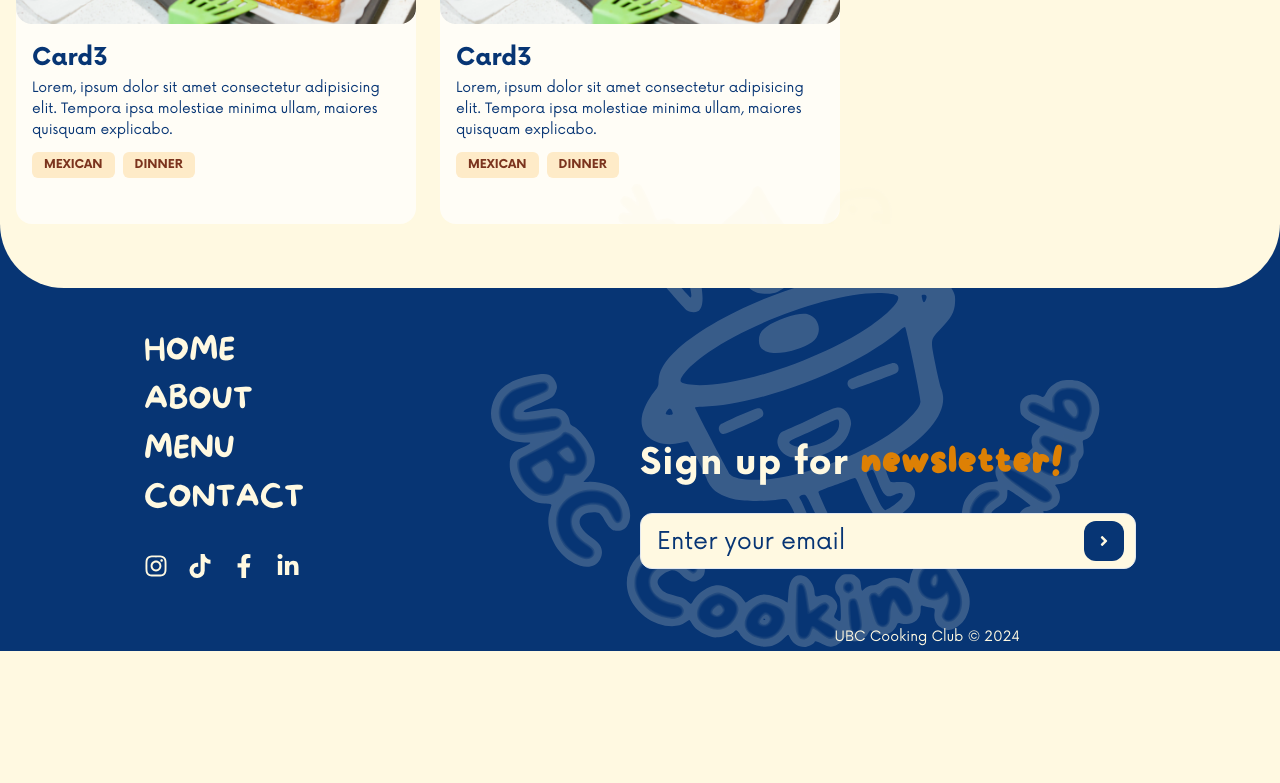
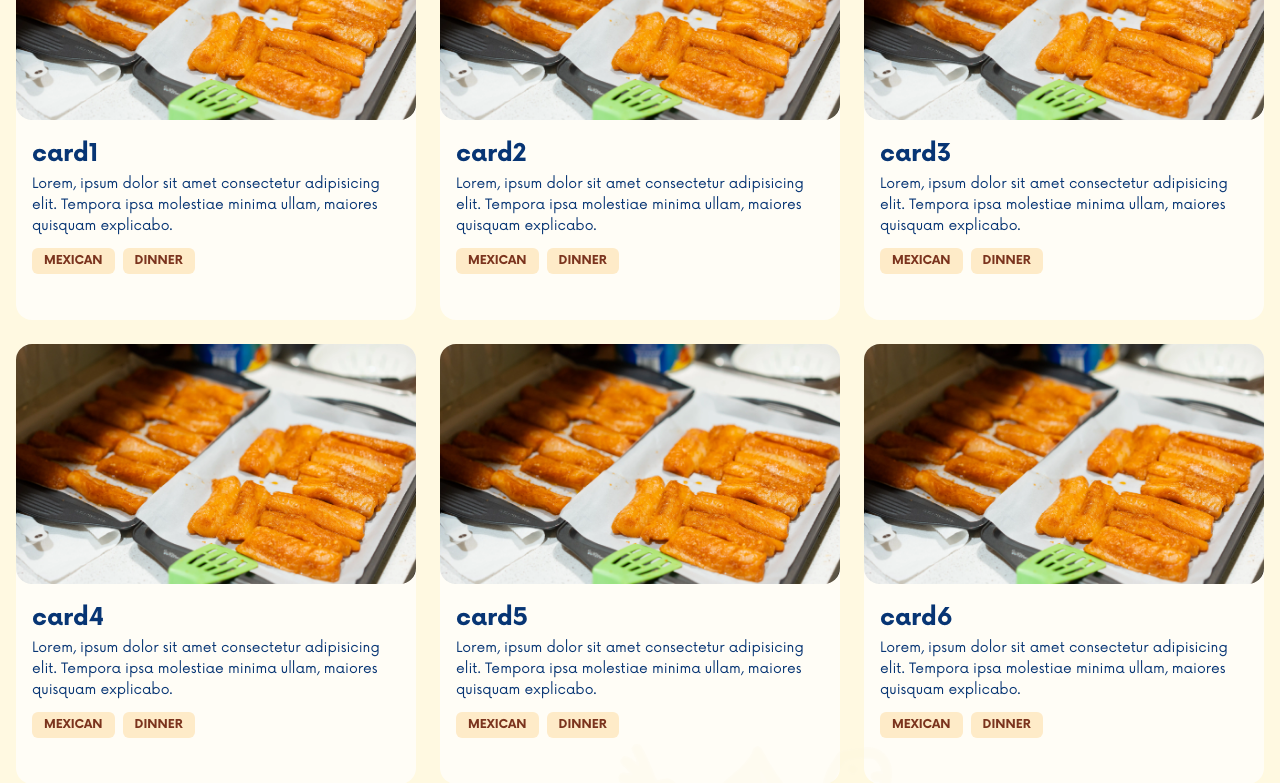
Before and after one commit to ubc-cooking/cooking-club-ubc, a Next.js app: page /menu in a window 1280 px wide. Shown: the part 920-1703 px from the top of the page. Before the commit the page ends 1571 px from the top, so only its background shows below. Built offline with nearby package versions, Linux system fonts and the light colour scheme.

Commit message:
feat: add slug

```diff
--- a/src/app/menu/page.tsx
+++ b/src/app/menu/page.tsx
@@ -1,73 +1,11 @@
-import Image from "@/components/Image";
-import {
-  Box,
-  Container,
-  Heading,
-  LinkBox,
-  LinkOverlay,
-  SimpleGrid,
-  Tag,
-  Text,
-} from "@chakra-ui/react";
-
-const cards: string[] = ["Card1", "Card2", "Card3", "Card3", "Card3"];
-
-const tags: string[] = ["mexican", "dinner"];
+import Recipes from "@/components/menu/Recipes";
+import { Box, Container } from "@chakra-ui/react";
 
 export default function MenuPage() {
   return (
     <Container maxW={"7xl"}>
-      <Box height={"30vh"} />
-      <SimpleGrid gap={6} columns={{ base: 1, md: 2, lg: 3 }}>
-        {cards.map((card, idx) => {
-          return (
-            <LinkBox
-              key={idx}
-              background={"rgba(256,256,256,70%)"}
-              h={{ base: "fit-content", md: 440 }}
-              borderRadius={"2xl"}
-            >
-              <LinkOverlay href="#" target="_blank" />
-              <Image
-                src={"/home/workshop.webp"}
-                alt="burger"
-                width={400}
-                height={200}
-                borderRadius={"2xl"}
-                w={"100%"}
-                h={{ base: 210, sm: 220, md: 240 }}
-                objectFit={"cover"}
-              />
-              <Container p={4}>
-                <Heading fontSize={"2xl"} fontFamily={"body"} py={1}>
-                  {card}
-                </Heading>
-                <Text fontSize={"sm"}>
-                  Lorem, ipsum dolor sit amet consectetur adipisicing elit.
-                  Tempora ipsa molestiae minima ullam, maiores quisquam
-                  explicabo.
-                </Text>
-                {tags.map((tag, idx) => {
-                  return (
-                    <Tag
-                      key={idx}
-                      size={"sm"}
-                      variant="subtle"
-                      colorScheme="orange"
-                      px={3}
-                      py={1.5}
-                      mr={2}
-                      mt={3}
-                    >
-                      {tag.toUpperCase()}
-                    </Tag>
-                  );
-                })}
-              </Container>
-            </LinkBox>
-          );
-        })}
-      </SimpleGrid>
+      <Box height={"100vh"} />
+      <Recipes />
     </Container>
   );
 }
--- /dev/null
+++ b/src/components/menu/Recipes.tsx
@@ -0,0 +1,68 @@
+import Image from "@/components/Image";
+import {
+  Container,
+  Heading,
+  LinkBox,
+  LinkOverlay,
+  SimpleGrid,
+  Tag,
+  Text,
+} from "@chakra-ui/react";
+
+const cards: string[] = ["card1", "card2", "card3", "card4", "card5", "card6"];
+
+const tags: string[] = ["mexican", "dinner"];
+
+export default function Recipes() {
+  return (
+    <SimpleGrid gap={6} columns={{ base: 1, md: 2, lg: 3 }}>
+      {cards.map((card, idx) => {
+        return (
+          <LinkBox
+            key={idx}
+            background={"rgba(256,256,256,70%)"}
+            h={{ base: "fit-content", md: 440 }}
+            borderRadius={"2xl"}
+          >
+            <LinkOverlay href={`/menu/${card}`} />
+            <Image
+              src={"/home/workshop.webp"}
+              alt="burger"
+              width={400}
+              height={200}
+              borderRadius={"2xl"}
+              w={"100%"}
+              h={{ base: 210, sm: 220, md: 240 }}
+              objectFit={"cover"}
+            />
+            <Container p={4}>
+              <Heading fontSize={"2xl"} fontFamily={"body"} py={1}>
+                {card}
+              </Heading>
+              <Text fontSize={"sm"}>
+                Lorem, ipsum dolor sit amet consectetur adipisicing elit.
+                Tempora ipsa molestiae minima ullam, maiores quisquam explicabo.
+              </Text>
+              {tags.map((tag, idx) => {
+                return (
+                  <Tag
+                    key={idx}
+                    size={"sm"}
+                    variant="subtle"
+                    colorScheme="orange"
+                    px={3}
+                    py={1.5}
+                    mr={2}
+                    mt={3}
+                  >
+                    {tag.toUpperCase()}
+                  </Tag>
+                );
+              })}
+            </Container>
+          </LinkBox>
+        );
+      })}
+    </SimpleGrid>
+  );
+}
```
Also changed, not shown: src/app/menu/[slug].ts/page.tsx (added, +10 -0 lines).
